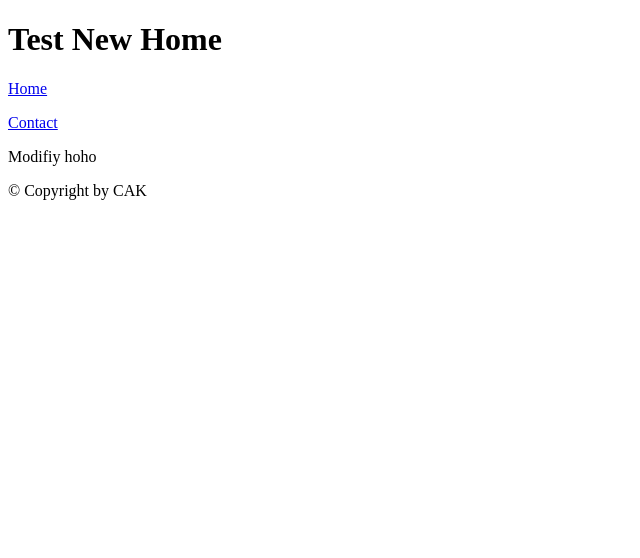
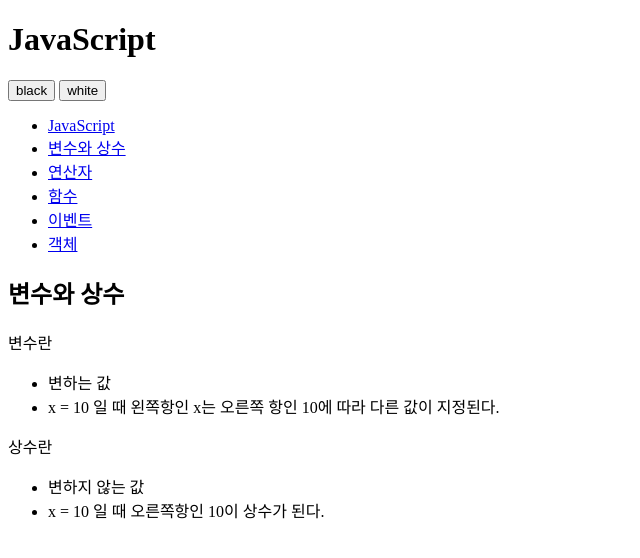
Before and after one commit to cakgit/opentutorials-cak, a plain HTML site: page index.html in a window 1280 px wide. Shown: the whole page, without its empty margins (0-640 px from the left). Drawn offline with Linux system fonts and the light colour scheme.

Commit message:
add html

```diff
--- a/index.html
+++ b/index.html
@@ -1,46 +1,40 @@
 <!DOCTYPE html>
-<html lang="en">
+<html>
 	<head>
-		<meta charset="utf-8">
-
-		<!-- Always force latest IE rendering engine (even in intranet) & Chrome Frame
-		Remove this if you use the .htaccess -->
-		<meta http-equiv="X-UA-Compatible" content="IE=edge,chrome=1">
-
-		<title>index</title>
-		<meta name="description" content="">
-		<meta name="author" content="CAK">
-
-		<meta name="viewport" content="width=device-width; initial-scale=1.0">
-
-		<!-- Replace favicon.ico & apple-touch-icon.png in the root of your domain and delete these references -->
-		<link rel="shortcut icon" href="/favicon.ico">
-		<link rel="apple-touch-icon" href="/apple-touch-icon.png">
+		<meta charset="utf-8" />
 		</head>
-
-	<body>
+		<body id="body">
 		 <div>
 		 	<header>
-				<h1>Test New Home</h1>
+		 		<h1>JavaScript</h1>
 		 		</header>
+		 		<div id="toolbar">
+		 			<input type="button" value="black" />
+		 			<input type="button" value="white" />
+		 			</div>
 		 			<nav>
-				<p>
-					<a href="/">Home</a>
-				</p>
-				<p>
-					<a href="/contact">Contact</a>
-				</p>
+		 				 <ul>
+		 				 	<li><a href="http://opentutorials.org/course/49/17">JavaScript</a></li>
+		 				 	<li><a href="http://opentutorials.org/course/49/16">변수와 상수</a></li>
+		 				 	<li><a href="http://opentutorials.org/course/49/18">연산자</a></li>
+		 				 	<li><a href="http://opentutorials.org/course/49/19">함수</a></li>
+		 				 	<li><a href="http://opentutorials.org/course/49/20">이벤트</a></li>
+		 				 	<li><a href="http://opentutorials.org/course/49/21">객체</a></li></ul>
 		 				 	</nav>
-
+		 				 	<article>
+		 				 		 <h2>변수와 상수</h2>
 		 				 		 <div>
-			Modifiy hoho
+		 				 		 	<p>변수란</p>
+		 				 		 	<ul>
+		 				 		 		<li> 변하는 값                        </li>
+		 				 		 		<li> x = 10 일 때 왼쪽항인 x는 오른쪽 항인 10에 따라 다른 값이 지정된다.</li></ul>
+		 				 		 		<p>상수란                    </p>
+		 				 		 		<ul>
+		 				 		 			<li>                            변하지 않는 값                        </li>
+		 				 		 			<li>                            x = 10 일 때 오른쪽항인 10이 상수가 된다.                        </li>
+		 				 		 			</ul>
 		 				 		 			</div>
-
-			<footer>
-				<p>
-					&copy; Copyright  by CAK
-				</p>
-			</footer>
+		 				 		 			</article>
 		 				 		 			</div>
 		 				 		 			</body>
 		 				 		 			</html>
```
Lines whose indentation alone changed are shown as unchanged.
